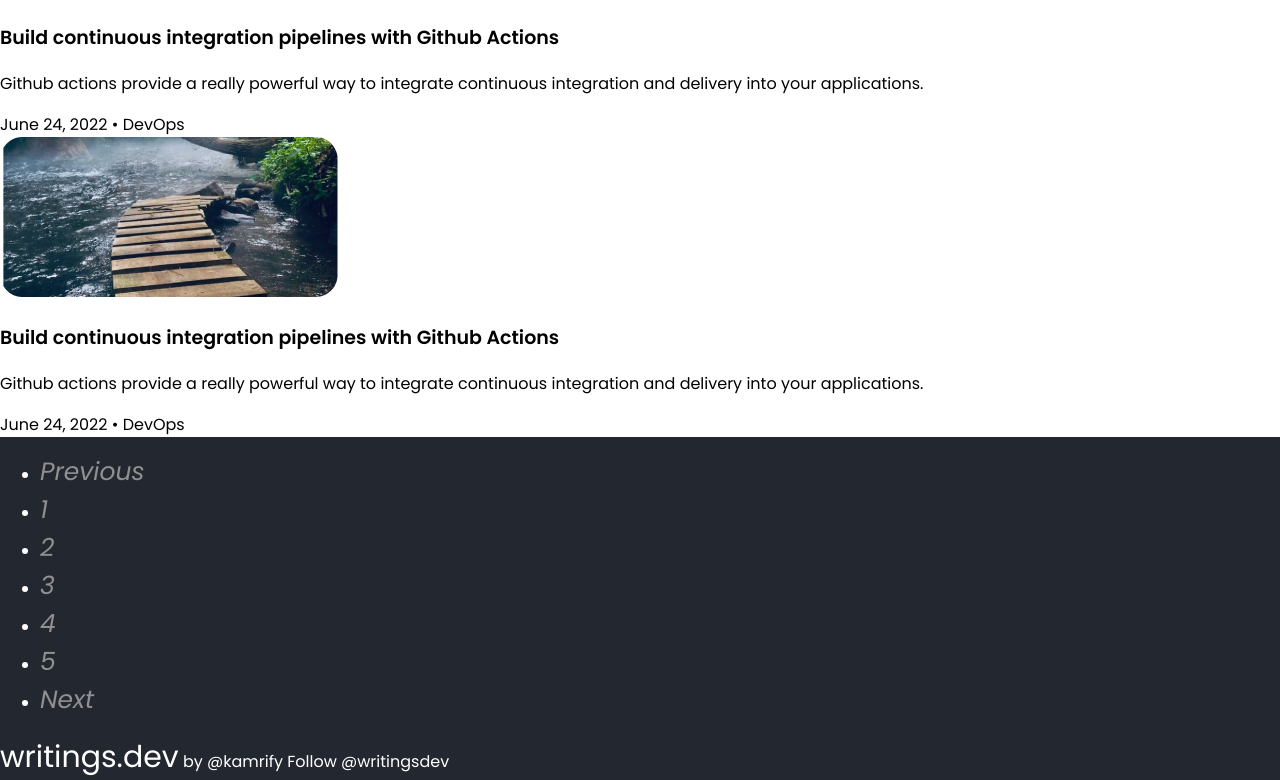
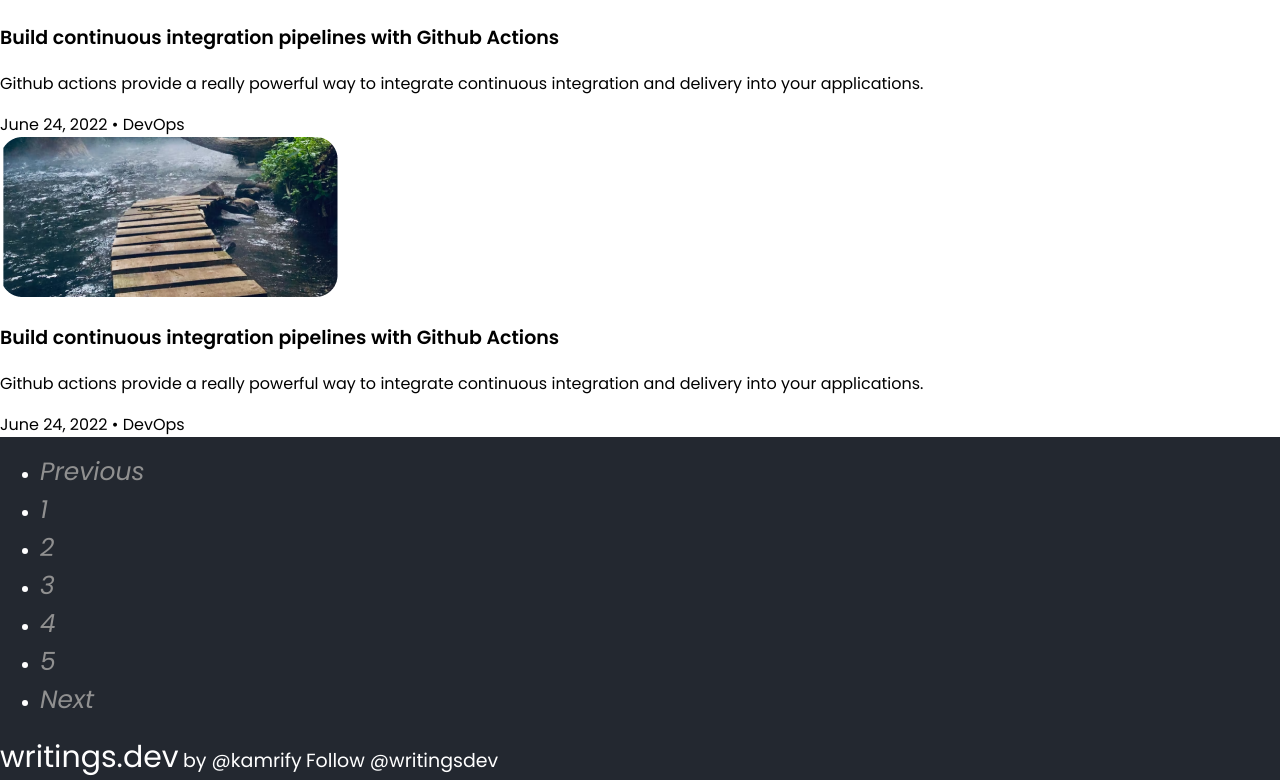
Before and after one commit to denzellsilva/writings.dev, a plain HTML site: page index.html in a window 1280 px wide. Shown: the part 2107-2887 px from the top of the page. Drawn offline with Linux system fonts and the light colour scheme; a web font is replaced by a local one.

Commit message:
finished typography and added the code/template for fonts

```diff
--- a/styles.css
+++ b/styles.css
@@ -2,6 +2,145 @@
 :root {
   --main-heading-color: rgb(255, 117, 117);
 }
+
+/* || Fonts */
+
+/* Source sans 3
+// <uniquifier>: Use a unique and descriptive class name
+// <weight>: Use a value from 200 to 900
+
+.source-sans-3-<uniquifier> {
+  font-family: "Source Sans 3", sans-serif;
+  font-optical-sizing: auto;
+  font-weight: <weight>;
+  font-style: normal;
+} */
+
+/* Recursive
+// <uniquifier>: Use a unique and descriptive class name
+// <weight>: Use a value from 300 to 1000
+
+.recursive-<uniquifier> {
+  font-family: "Recursive", sans-serif;
+  font-optical-sizing: auto;
+  font-weight: <weight>;
+  font-style: normal;
+  font-variation-settings:
+    "slnt" 0,
+    "CASL" 0,
+    "CRSV" 0.5,
+    "MONO" 0;
+} */
+
+/* Poppins
+.poppins-thin {
+  font-family: "Poppins", sans-serif;
+  font-weight: 100;
+  font-style: normal;
+}
+
+.poppins-extralight {
+  font-family: "Poppins", sans-serif;
+  font-weight: 200;
+  font-style: normal;
+}
+
+.poppins-light {
+  font-family: "Poppins", sans-serif;
+  font-weight: 300;
+  font-style: normal;
+}
+
+.poppins-regular {
+  font-family: "Poppins", sans-serif;
+  font-weight: 400;
+  font-style: normal;
+}
+
+.poppins-medium {
+  font-family: "Poppins", sans-serif;
+  font-weight: 500;
+  font-style: normal;
+}
+
+.poppins-semibold {
+  font-family: "Poppins", sans-serif;
+  font-weight: 600;
+  font-style: normal;
+}
+
+.poppins-bold {
+  font-family: "Poppins", sans-serif;
+  font-weight: 700;
+  font-style: normal;
+}
+
+.poppins-extrabold {
+  font-family: "Poppins", sans-serif;
+  font-weight: 800;
+  font-style: normal;
+}
+
+.poppins-black {
+  font-family: "Poppins", sans-serif;
+  font-weight: 900;
+  font-style: normal;
+}
+
+.poppins-thin-italic {
+  font-family: "Poppins", sans-serif;
+  font-weight: 100;
+  font-style: italic;
+}
+
+.poppins-extralight-italic {
+  font-family: "Poppins", sans-serif;
+  font-weight: 200;
+  font-style: italic;
+}
+
+.poppins-light-italic {
+  font-family: "Poppins", sans-serif;
+  font-weight: 300;
+  font-style: italic;
+}
+
+.poppins-regular-italic {
+  font-family: "Poppins", sans-serif;
+  font-weight: 400;
+  font-style: italic;
+}
+
+.poppins-medium-italic {
+  font-family: "Poppins", sans-serif;
+  font-weight: 500;
+  font-style: italic;
+}
+
+.poppins-semibold-italic {
+  font-family: "Poppins", sans-serif;
+  font-weight: 600;
+  font-style: italic;
+}
+
+.poppins-bold-italic {
+  font-family: "Poppins", sans-serif;
+  font-weight: 700;
+  font-style: italic;
+}
+
+.poppins-extrabold-italic {
+  font-family: "Poppins", sans-serif;
+  font-weight: 800;
+  font-style: italic;
+}
+
+.poppins-black-italic {
+  font-family: "Poppins", sans-serif;
+  font-weight: 900;
+  font-style: italic;
+}
+ */
 
 /* || General Styles */
 html {
@@ -101,3 +240,11 @@ h3 {
 .pagination a {
   font-size: 2.5rem;
 }
+
+footer {
+  font-family: "Source Sans", "Poppins", Arial, Helvetica, sans-serif;
+}
+
+.twitter {
+  font-size: 1.9rem;
+}
```
